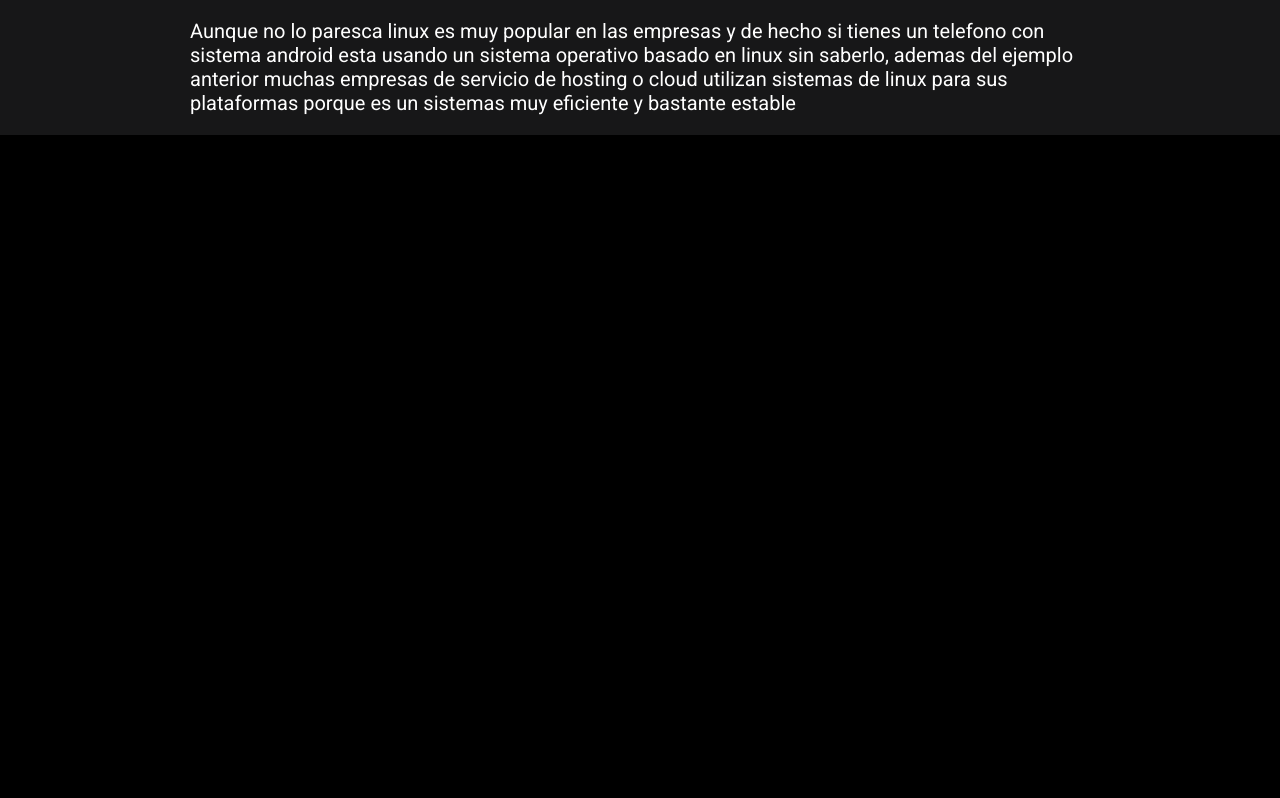
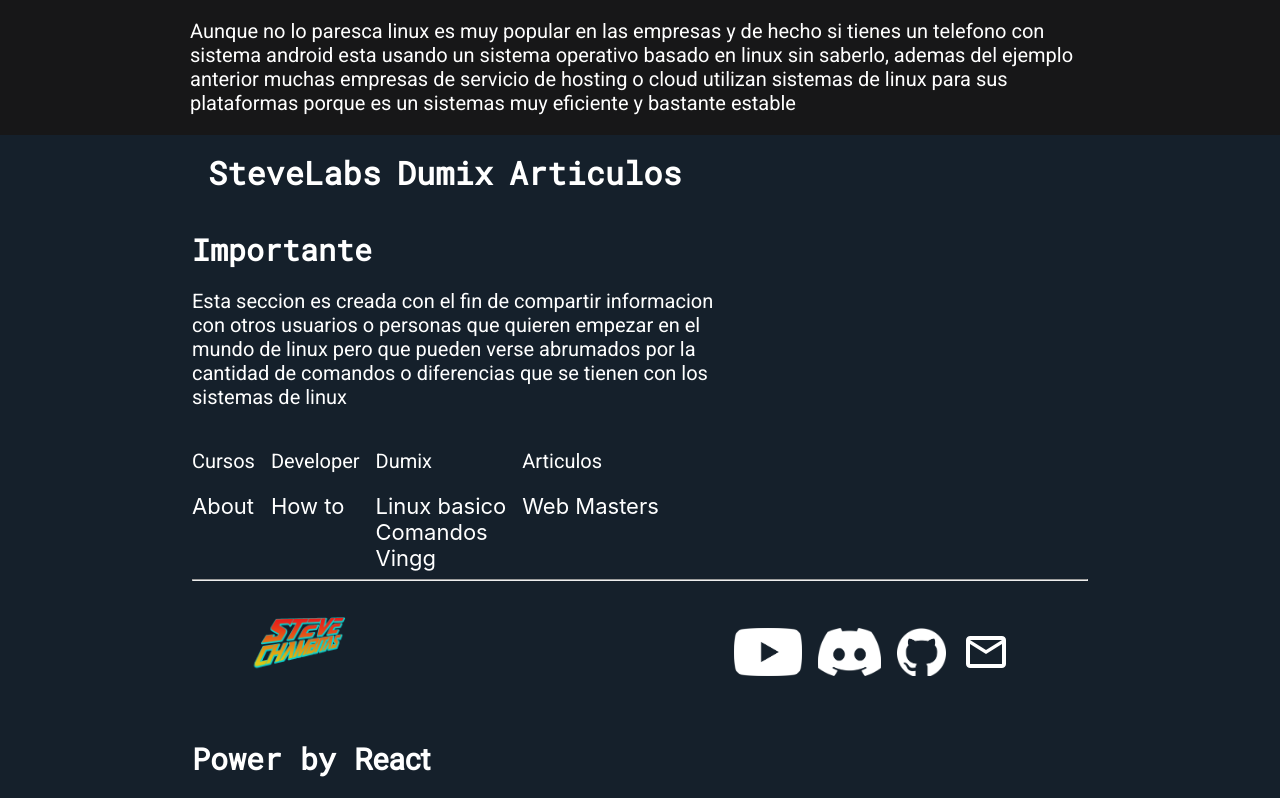
Before and after one commit to SteveBartmoss/steveapp, a React (Create React App) app: page /stevelabs in a window 1280 px wide. Shown: the part 1679-2477 px from the top of the page. Before the commit the page ends 1814 px from the top, so only its background shows below. Built offline with nearby package versions, Linux system fonts and the light colour scheme.

Commit message:
implement the labsfooter

```diff
--- a/src/stevelabs/homeLabs.jsx
+++ b/src/stevelabs/homeLabs.jsx
@@ -1,6 +1,7 @@
 import React, { useEffect } from "react";
 import LabsAbout from "./components/labsAbout";
 import { DivArticle, DivMosaico } from "../component/Contenedores/Cajas";
+import LabsFooter from "./components/labsFooter";
 
 function HomeLabs() {
 
@@ -77,6 +78,8 @@ function HomeLabs() {
             </DivArticle>
 
             <LabsAbout />
+
+            <LabsFooter />
         </>
 
     );
```
